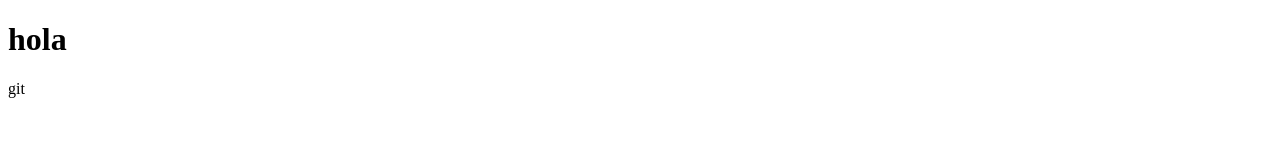
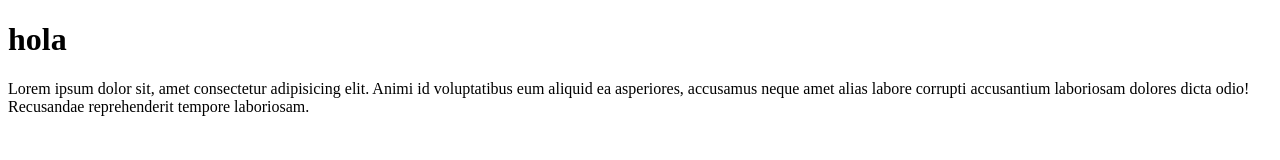
Before and after one commit to CarolS49/reparacion-git, a plain HTML site: page index.html in a window 1280 px wide. Drawn offline with Linux system fonts and the light colour scheme.

Commit message:
modified

```diff
--- a/index.html
+++ b/index.html
@@ -11,6 +11,10 @@
     <h1>hola
 
     </h1>
+
+    <p>Lorem ipsum dolor sit, amet consectetur adipisicing elit. Animi id voluptatibus eum aliquid ea asperiores,
+        accusamus neque amet alias labore corrupti accusantium laboriosam dolores dicta odio! Recusandae reprehenderit
+        tempore laboriosam.</p>
 </body>
 
-</html>git
+</html>
```
